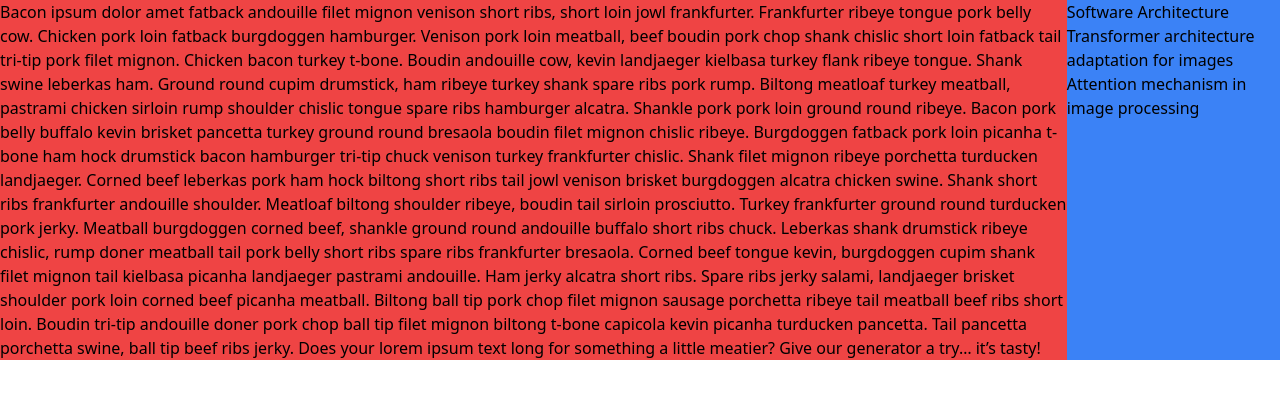
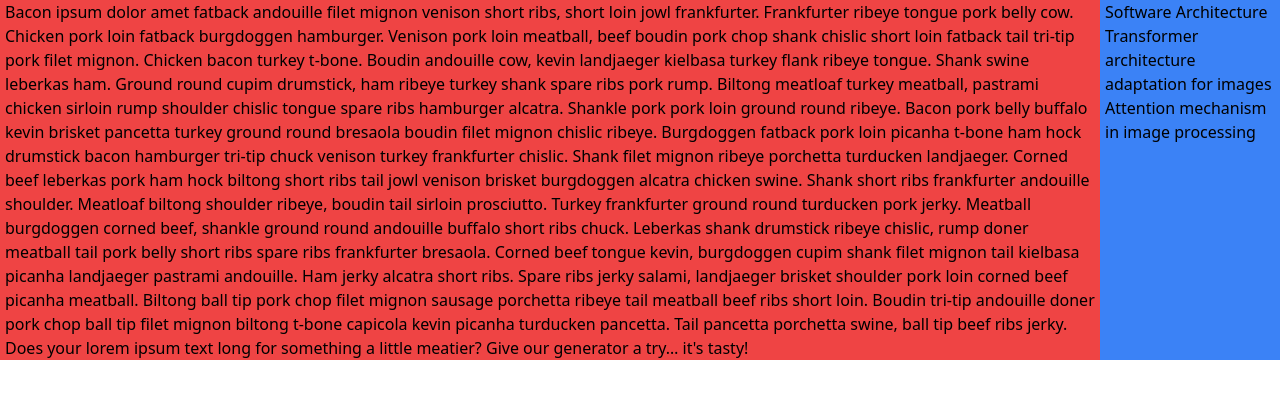
Before and after one commit to cedralpass/recapai-app, a Flask app: page /css in a window 1280 px wide. Shown: the top 399 px of the page. Run offline with Flask 3, Linux system fonts and the light colour scheme; parts of the project's set-up code (start-up, migrations or seed data) failed here and were passed over.

Commit message:
Fixing Css

```diff
--- a/recap/static/css/output.css
+++ b/recap/static/css/output.css
@@ -688,8 +684,12 @@ video {
   width: 24rem;
 }
 
-.w-5 {
-  width: 1.25rem;
+.w-\[180px\] {
+  width: 180px;
+}
+
+.min-w-\[180px\] {
+  min-width: 180px;
 }
 
 .flex-1 {
@@ -698,6 +698,14 @@ video {
 
 .flex-auto {
   flex: 1 1 auto;
+}
+
+.flex-none {
+  flex: none;
+}
+
+.flex-shrink-0 {
+  flex-shrink: 0;
 }
 
 .flex-grow {
@@ -810,20 +813,33 @@ video {
   padding-bottom: 0.5rem;
 }
 
+.px-\[5px\] {
+  padding-left: 5px;
+  padding-right: 5px;
+}
+
+.pb-2 {
+  padding-bottom: 0.5rem;
+}
+
 .pb-4 {
   padding-bottom: 1rem;
+}
+
+.pt-1 {
+  padding-top: 0.25rem;
 }
 
 .pt-4 {
   padding-top: 1rem;
 }
 
-.pt-1 {
-  padding-top: 0.25rem;
+.pl-\[5px\] {
+  padding-left: 5px;
 }
 
-.pb-2 {
-  padding-bottom: 0.5rem;
+.pr-\[5px\] {
+  padding-right: 5px;
 }
 
 .text-center {
--- a/recap/templates/css.html
+++ b/recap/templates/css.html
@@ -14,8 +14,8 @@
 </head>
 
 <body class="">
-    <div class="flex flex-wrap gap-0 -mb-4">
-        <div class="w-10/12 bg-red-500 mb-4">
+    <div class="flex">
+        <div class="flex-1 bg-red-500 px-[5px]" name="content">
             <div class="font-sans">Bacon ipsum dolor amet fatback andouille filet mignon venison short ribs, short loin
                 jowl
                 frankfurter. Frankfurter ribeye tongue pork belly cow. Chicken pork loin fatback burgdoggen hamburger.
@@ -43,10 +43,10 @@
                 ribs short loin. Boudin tri-tip andouille doner pork chop ball tip filet mignon biltong t-bone capicola
                 kevin picanha turducken pancetta. Tail pancetta porchetta swine, ball tip beef ribs jerky.
 
-                Does your lorem ipsum text long for something a little meatier? Give our generator a try… it’s tasty!
+                Does your lorem ipsum text long for something a little meatier? Give our generator a try… it's tasty!
             </div>
         </div>
-        <div class="w-2/12 bg-blue-500 mb-4">
+        <div class="w-[180px] bg-blue-500 px-[5px] flex-none" name="sidebar">
             <ul>
                 <li>Software Architecture</li>
                 <li>Transformer architecture adaptation for images</li>
```
Also changed, not shown: other parts of recap/static/css/output.css (+11 -25 lines).
